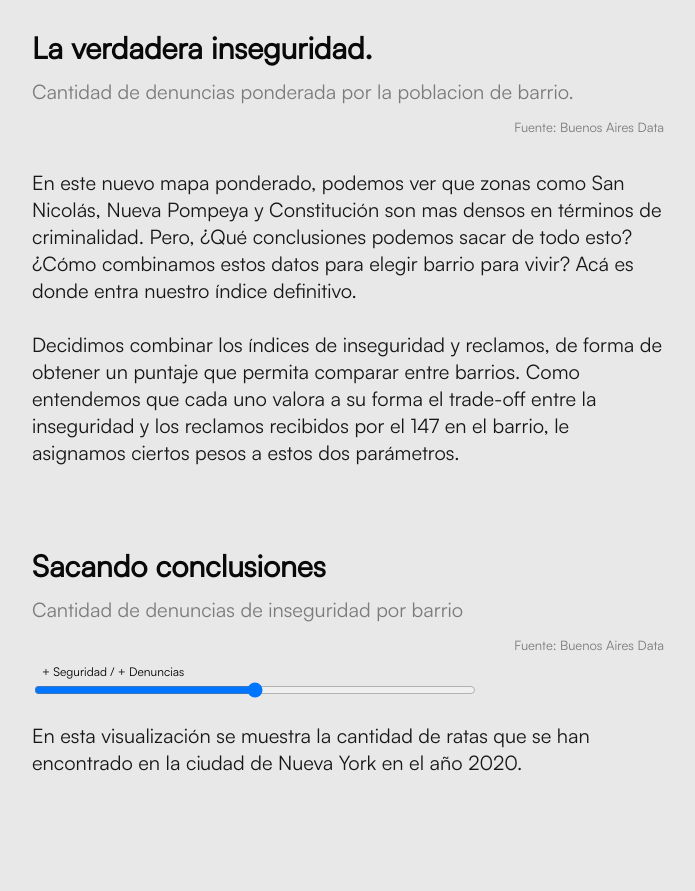
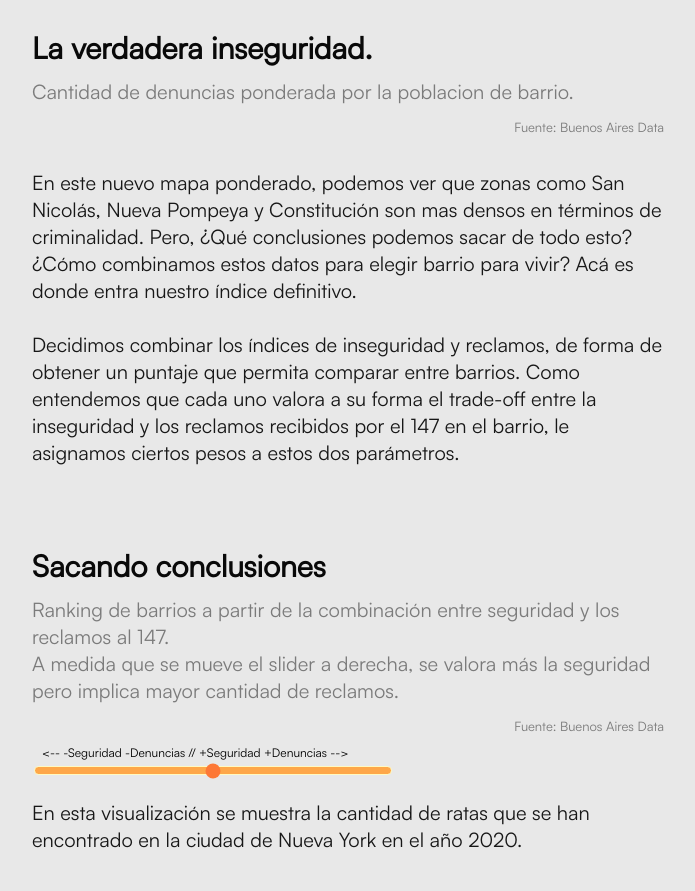
Before and after one commit to florianreyes/Visualizacion_Reyes_Slucki, a plain HTML site: page index.html in a window 1280 px wide. Shown: the part 2131-3022 px from the top of the page, without its empty margins (292-987 px from the left). Before the commit the page ends 2960 px from the top, so only its background shows below. Drawn offline with nearby package versions, Linux system fonts and the light colour scheme; no server answers; a script that the page names is missing.

Commit message:
Changed slider color and some texts.

```diff
--- a/index.html
+++ b/index.html
@@ -45,14 +45,14 @@
     <p class="parrafo-introduccion">En una <a
             href="https://www.lanacion.com.ar/propiedades/radiografia-por-barrio-los-mas-buscados-los-que-tienen-mejor-precio-y-los-que-mas-prometen-nid18052022/"
             target="_blank">nota</a> publicada hace poco menos de un año en el diario La Nación, se mencionan ciertos
-        barrios como los más buscados y los mejores para vivir. Pero, ¿los datos apoyan lo propuesto por la nota? ¿Cuál de
-        estos barrios se destaca más por sobre otros?<br><br>Para responder estas preguntas, tomamos como base de datos los
+        barrios como los más buscados y los mejores para vivir. Pero, ¿Cuál de
+        estos barrios se destaca más por sobre otros?<br><br>Para responder esta pregunta, tomamos como base de datos los
         reclamos que se produjeron en tres distintos meses del 2021 a la línea del 147. Tomando únicamente aquellos reclamos
         negativos y normalizando por la cantidad de población en cada uno de los barrios, obtuvimos un índice que permite
         realizar una comparación entre los mismos.</p>
     <div class="post-container">
         <h3>Las calles más molestas.</h3>
-        <p class="bajada">Cantidad de denuncias de inseguridad por barrio</p>
+        <p class="bajada">Cantidad de reclamos al 147 por barrio</p>
         <div class="chart-container">
             <div id="chart-1">
             </div>
@@ -84,14 +84,14 @@
     </div>
     <div class="post-container">
         <h3>Sacando conclusiones</h3>
-        <p class="bajada">Cantidad de denuncias de inseguridad por barrio</p>
+        <p class="bajada">Ranking de barrios a partir de la combinación entre seguridad y los reclamos al 147.<br>A medida que se mueve el slider a derecha, se valora más la seguridad pero implica mayor cantidad de reclamos.</p>
         <div class="chart-container">
             <div id="chart-4">
             </div>
         </div>
         <p class="fuente">Fuente: Buenos Aires Data</p>
         <div class="slider">
-            <label for="slider">+ Seguridad / + Denuncias</label>
+            <label for="slider"> <-- -Seguridad -Denuncias // +Seguridad +Denuncias --> </label>
             <input id = "slider" type="range" min="0" max="10" step="1" value="5", onmousemove= changeRender(); onchange=changeRender()>
         </div>
         <p class="parrafo-noticia">En esta visualización se muestra la cantidad de ratas que se han encontrado en la ciudad de Nueva York en el año 2020.</p>
--- a/styles.css
+++ b/styles.css
@@ -77,9 +77,17 @@ body {
   max-width: 50%;
 }
 #slider{
-  align-self: center;
-  width:70%;
-  background:#e8e8e8;
+  /* background: linear-gradient(to right, #B9EDDD 0%, #87CBB9 50%, #569DAA 50%, #577D86 100%); */
+  background: linear-gradient(to right, #fea749 0%, #fea749 50%, #fea749 50%, #fea749 100%);
+  /* background: linear-gradient(to right, #fffac1 0%, #fea749 50%, #fc7435 50%, #bd0524 100%); */
+  border: solid 1px #fffac1;
+  accent-color: #fd7836;
+  border-radius: 8px;
+  height: 7px;
+  width: 356px;
+  outline: none;
+  transition: background 450ms ease-in;
+  -webkit-appearance: none;
 }
 .slider label {
   display:flex;
```
